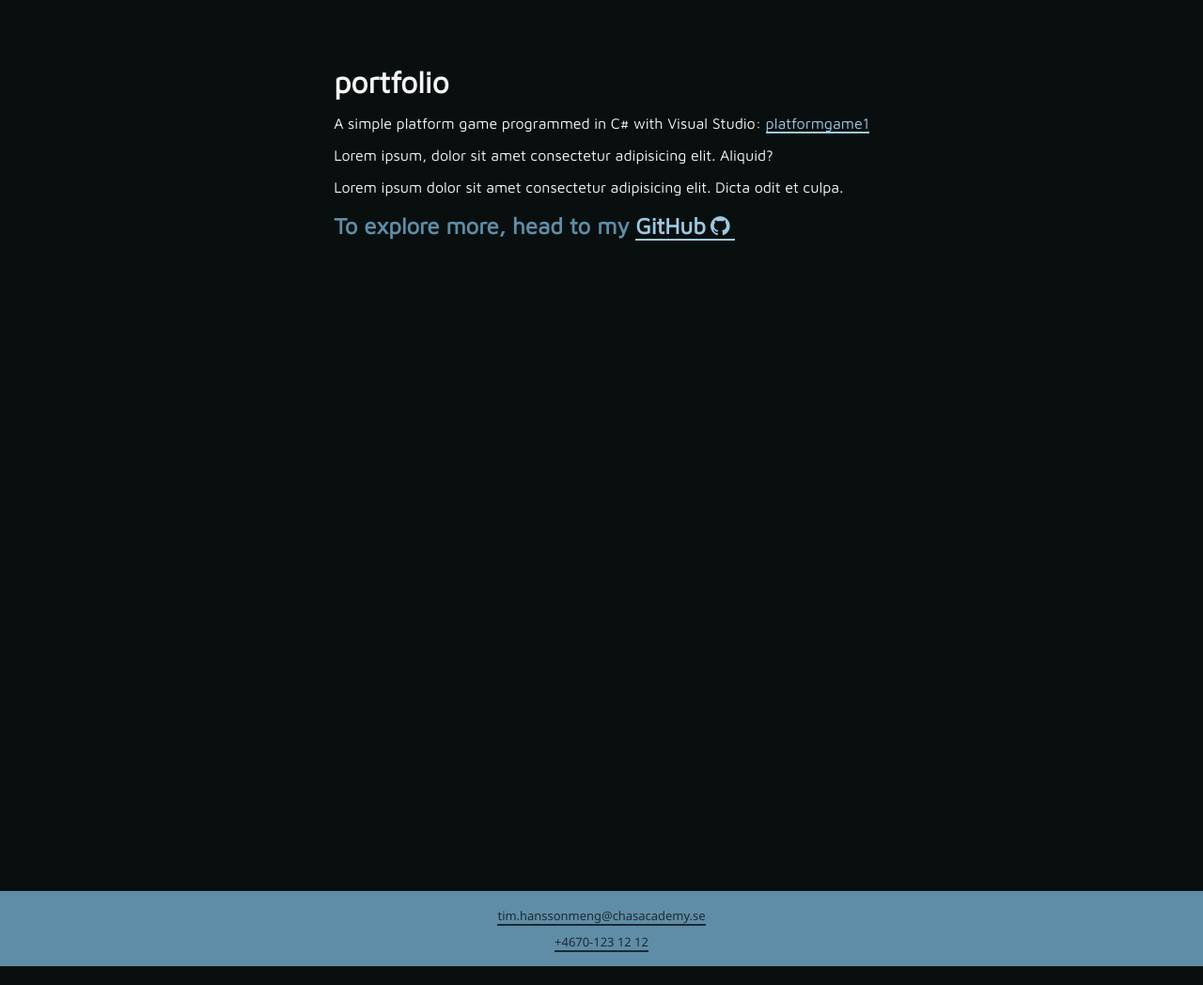
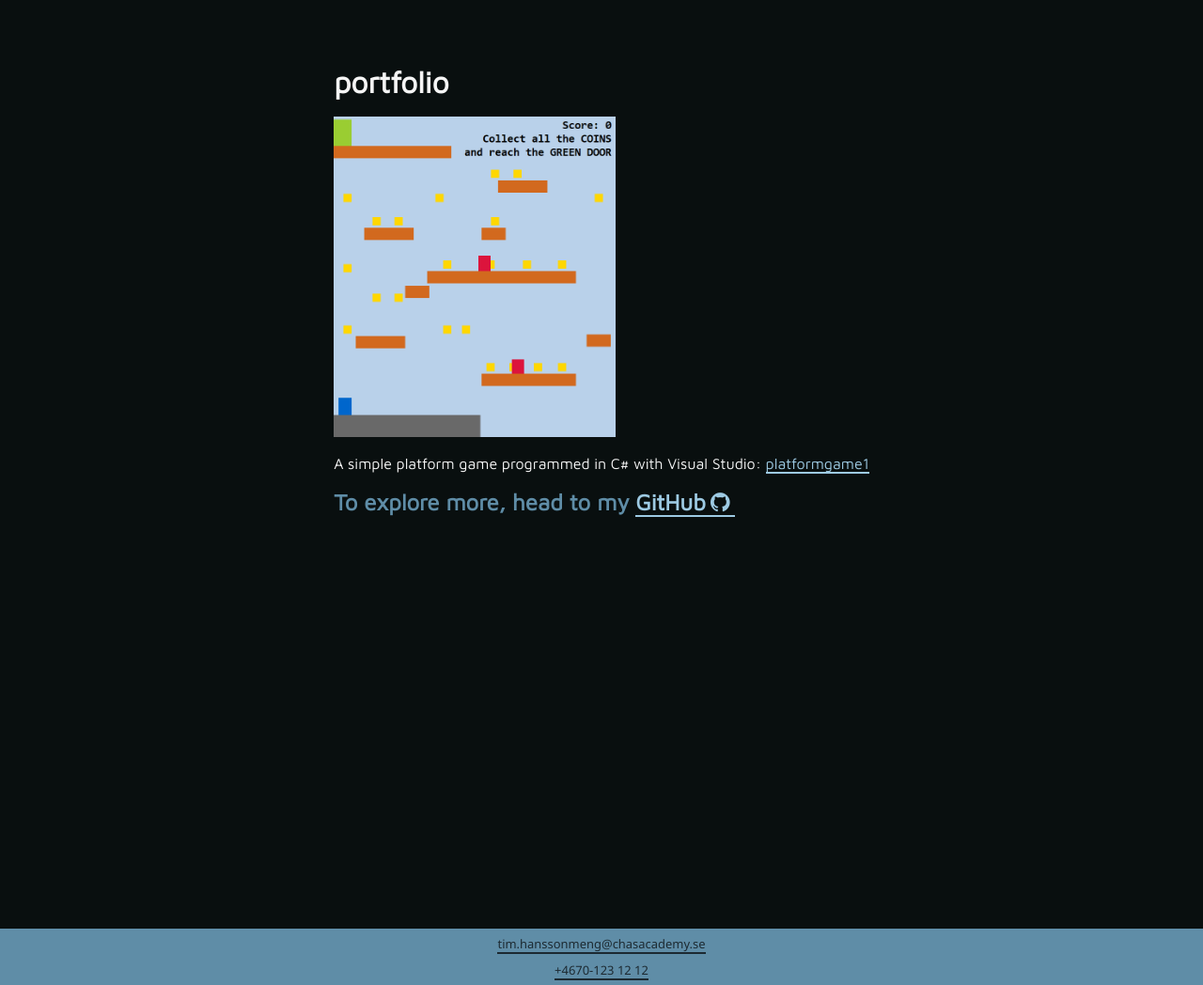
Before and after one commit to Slipzter/cv_website, a plain HTML site: page portfolio.html in a window 1280 px wide. Shown: the part 60-1108 px from the top of the page at 94% size. Drawn offline with Linux system fonts and the light colour scheme; a script that the page names is missing.

Commit message:
renamed:    img1.jpg -> images/img1.jpg 	new file:   images/img2.png 	modified:   index.html 	modified:   portfolio.html 	modified:   style.css

```diff
--- a/portfolio.html
+++ b/portfolio.html
@@ -57,16 +57,11 @@
         </header>
         <div id="main-aside">
             <main>
-                <h1>portfolio</h1>
+                <h1>portfolio</h1><br>
+                <img src="images/img2.png" id="img2" alt="platform game image">
                 <p class="page-text">
                     A simple platform game programmed in C# with Visual Studio:
                     <a href="https://www.dropbox.com/s/g318fvzec1vmt1a/platformgame1.exe?dl=0" class="portfolio-link" target="_blank">platformgame1</a>
-                </p>
-                <p class="page-text">
-                    Lorem ipsum, dolor sit amet consectetur adipisicing elit. Aliquid?
-                </p>
-                <p class="page-text">
-                    Lorem ipsum dolor sit amet consectetur adipisicing elit. Dicta odit et culpa.
                 </p>
                 <br>
                 <h2 class="checkout-link">
--- a/style.css
+++ b/style.css
@@ -221,6 +221,10 @@ h2 > i {
     border-bottom: 2px solid #9DCAE3;
 }
 
+#img2 {
+    width: 150px;
+}
+
 
 /* CONTACT PAGE & FORM */
 
@@ -289,7 +293,8 @@ footer {
     background-color: #5F8DA7;
     width: 100vw;
     min-width: 250px;
-    height: 10vh;
+    height: 60px;
+    margin: 5vh 0 0 0;
     display: flex;
     flex-direction: column;
     justify-content: center;
@@ -320,6 +325,10 @@ footer a {
     main, aside {
         height: 100vh;
     }
+
+    #img2 {
+        width: 300px;
+    }
 }
 
 
```
Also changed, not shown: index.html (+1 -1 lines), images/img1.jpg (renamed from img1.jpg), images/img2.png (added).
